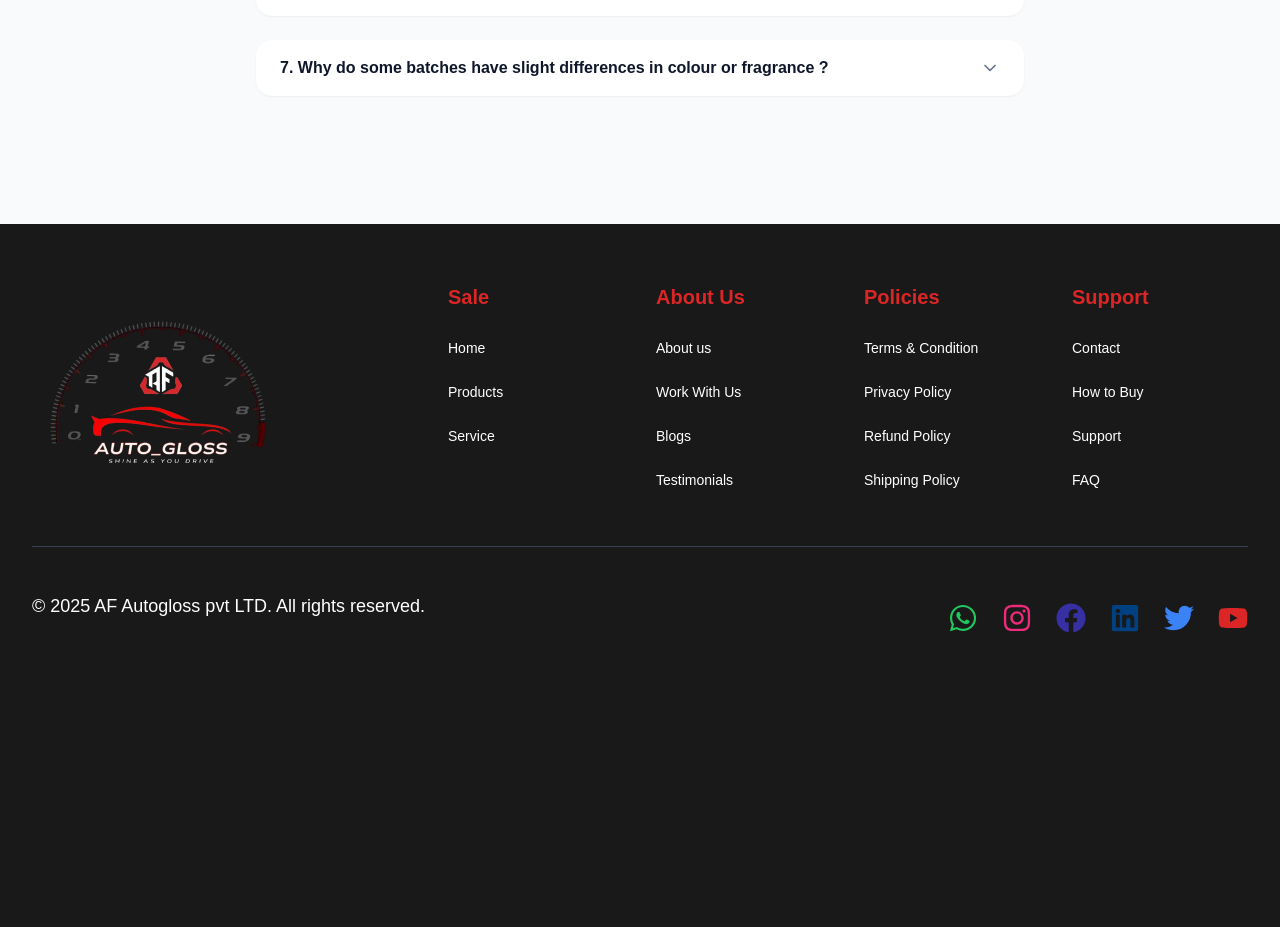
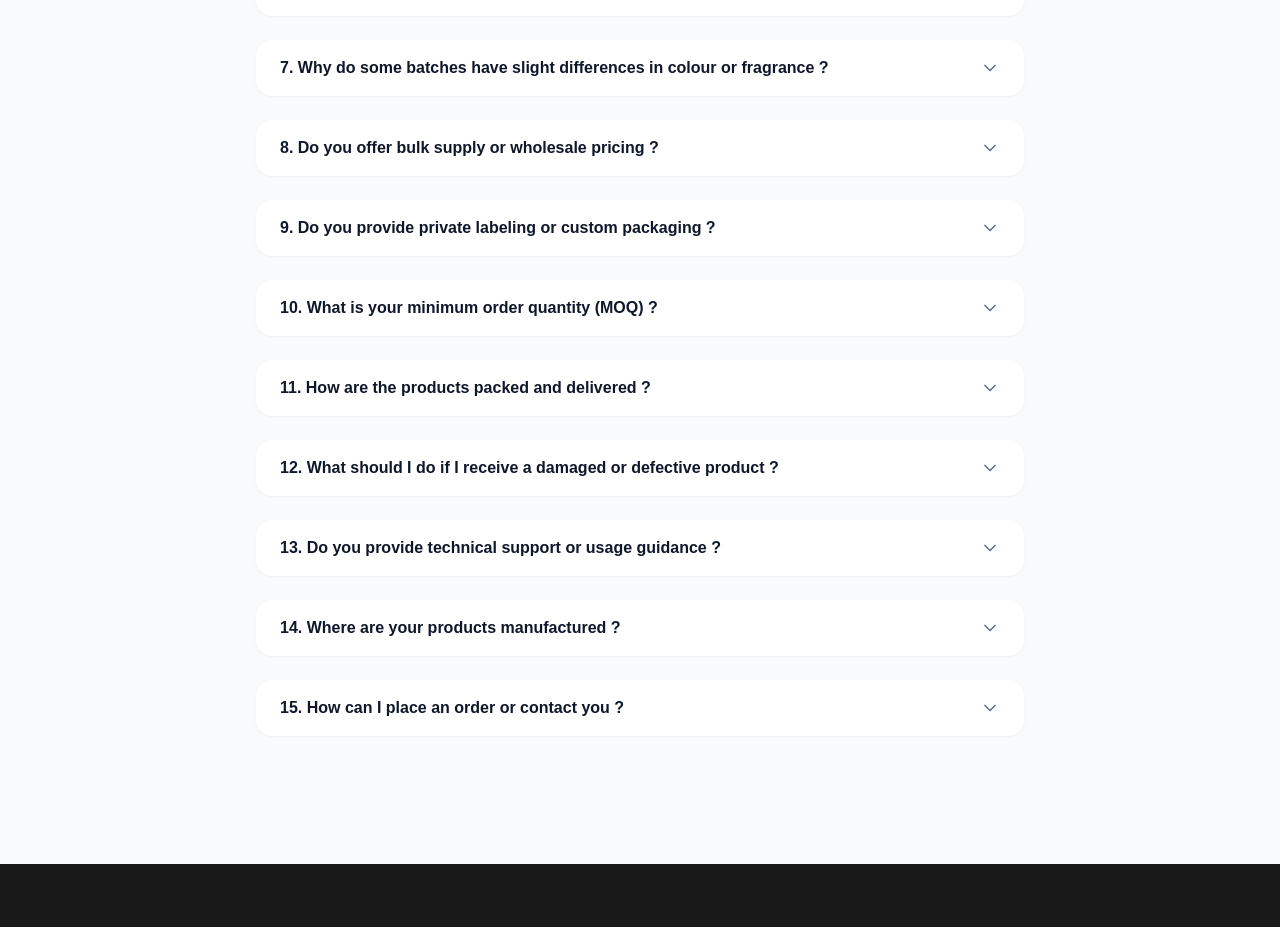
Before and after one commit to Mujju-palaan/af_auto_gloss, a Next.js app: page /faqs in a window 1280 px wide. Shown: the part 820-1747 px from the top of the page. Before the commit the page ends 1485 px from the top, so only its background shows below. Built offline with nearby package versions, Linux system fonts and the light colour scheme.

Commit message:
faqs data inserted

```diff
--- a/components/navbar-footer/Navbar.jsx
+++ b/components/navbar-footer/Navbar.jsx
@@ -12,7 +12,7 @@ const Navbar = () => {
     { title: "Products", path: "/product" },
     { title: "Contact", path: "/contact" },
     { title: "Support", path: "/support" },
-    { title: "Faq's", path: "/faq" },
+    { title: "Faq's", path: "/faqs" },
   ];
 
   useEffect(() => {
--- a/components/product/ProductCard.jsx
+++ b/components/product/ProductCard.jsx
@@ -27,7 +27,7 @@ const ProductCard = ({ id, image, title, price, category }) => {
         <div className="flex justify-between mt-1 text-gray-700 font-bold">
           <p>₹{price}</p>
           <p className="text-red-700">
-            <Link href={`/product?product=${id}`}>View →</Link>
+            <Link href={`/product?product=${id}`}>Show More →</Link>
           </p>
         </div>
       </div>
--- a/data/FaqsData.js
+++ b/data/FaqsData.js
@@ -29,7 +29,9 @@ const FaqsData = [
     answer: (
       <>
         Our products are intended for
-        <strong> car dealers, service centres, workshops, car wash units, and detailing
+        <strong>
+          {" "}
+          car dealers, service centres, workshops, car wash units, and detailing
           professionals
         </strong>
         . They are suitable for commercial and professional applications.
@@ -74,9 +76,89 @@ const FaqsData = [
     answer: (
       <>
         Since our products are
-        <strong> naturally made</strong>,
-        minor variations in colour or fragrance may occur between batches.
-        These variations do not affect the product’s quality or performance.
+        <strong> naturally made</strong>, minor variations in colour or
+        fragrance may occur between batches. These variations do not affect the
+        product’s quality or performance.
+      </>
+    ),
+  },
+  {
+    question: "8. Do you offer bulk supply or wholesale pricing ?",
+    answer: (
+      <>
+        Yes. We offer
+        <strong> bulk supply options </strong>
+        bulk supply options for dealers, distributors, and service centres.
+        Pricing depends on order quantity and requirements.
+      </>
+    ),
+  },
+  {
+    question: "9. Do you provide private labeling or custom packaging ?",
+    answer: (
+      <>
+        Private labeling and custom packaging options may be available based on
+        order volume. Please contact our team for more details.
+      </>
+    ),
+  },
+  {
+    question: "10. What is your minimum order quantity (MOQ) ?",
+    answer: (
+      <>
+        The <strong>minimum order quantity</strong> varies depending on the
+        product and packaging type. Please get in touch with us to discuss your
+        requirements.
+      </>
+    ),
+  },
+  {
+    question: "11. How are the products packed and delivered ?",
+    answer: (
+      <>
+        Our products are securely packed to prevent leakage or damage during
+        transit. Delivery timelines depend on order size and location.
+      </>
+    ),
+  },
+  {
+    question:
+      "12. What should I do if I receive a damaged or defective product ?",
+    answer: (
+      <>
+        In case of manufacturing defects or transit damage, please inform us
+        within <strong>48 hours of delivery</strong> along with images or
+        videos. Our team will review and assist with replacement as per our
+        policy.
+      </>
+    ),
+  },
+  {
+    question: "13. Do you provide technical support or usage guidance ?",
+    answer: (
+      <>
+        Yes, We provide
+        <strong> usage instructions, dilution guidance, and basic technical support </strong>
+        to ensure correct application and best results.
+      </>
+    ),
+  },
+  {
+    question: "14. Where are your products manufactured ?",
+    answer: (
+      <>
+        All our auto care products are <strong>manufactured in India</strong> at
+        our own facility, following quality-focused processes.
+      </>
+    ),
+  },
+  {
+    question: "15. How can I place an order or contact you ?",
+    answer: (
+      <>
+        You can place an order or contact us through our
+        <strong> website contact form, phone number, or email </strong>
+        provided on the Contact Us page.
       </>
     ),
   },
```
